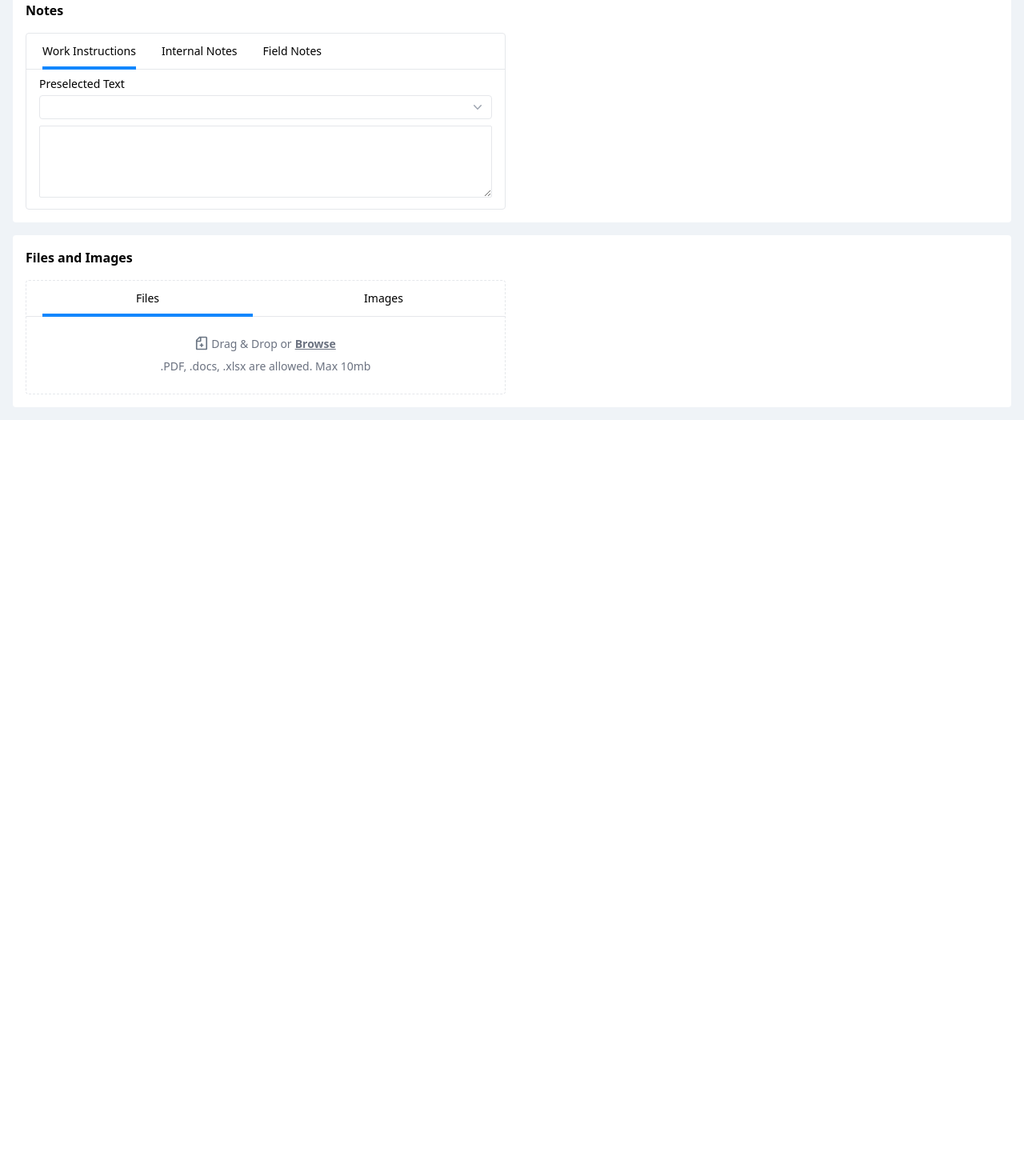
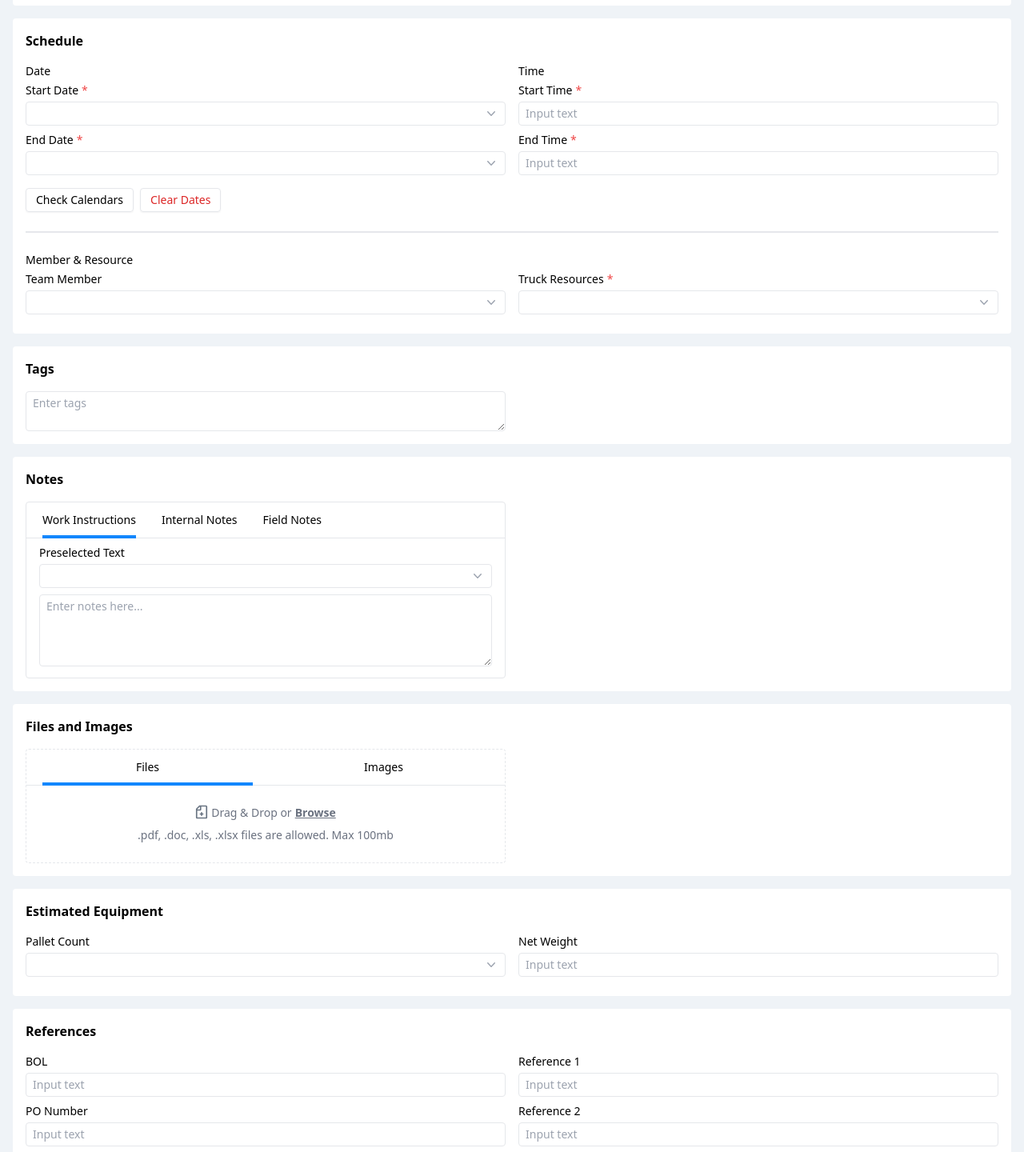
Before and after one commit to renielDev/razor-react-app, a React (Vite) app: page / in a window 1280 px wide. Shown: the part 560-2000 px from the top of the page at 80% size. Before the commit the page ends 1085 px from the top, so only its background shows below. Built offline with nearby package versions, Linux system fonts and the light colour scheme.

Commit message:
chore: component refactor

```diff
--- a/src/App.tsx
+++ b/src/App.tsx
@@ -7,9 +7,11 @@ import BodyContainer from './components/body-container/BodyContainer'
 import DropdownMenu from './components/dropdown/DropdownMenu'
 import FormInputLabel from './components/form-input-label/FormInputLabel'
 import Header from './components/header/Header'
-import IconFile from './components/icons/IconFile'
+import InputFile from './components/input-file/InputFile'
 import LogisticTypeMenu, { LogisticType } from './components/logistic-type-menu/LogisticTypeMenu'
 import TabMenu from './components/tab-menu/TabMenu'
+import Textarea from './components/textarea/Textarea'
+import TextInput from './components/textinput/Textinput'
 
 const addresses = [
   'New York, NY, USA',
@@ -21,26 +23,26 @@ const addresses = [
 ]
 
 const notesTabMenu = [
-  {name: 'Work Instructions', id: 'work-instructions'},
-  {name: 'Internal Notes', id: 'internal-notes'},
-  {name: 'Field Notes', id: 'field-notes'},
+  { name: 'Work Instructions', id: 'work-instructions' },
+  { name: 'Internal Notes', id: 'internal-notes' },
+  { name: 'Field Notes', id: 'field-notes' },
 ]
 
 const headerMenu = [
-  {name: 'General', id: 'general'},
-  {name: 'Order Details', id: 'order-details'},
-  {name: 'Estimate', id: 'estimate'},
-  {name: 'Invoices', id: 'invoices'},
-  {name: 'Time Sheets', id: 'time-sheets'},
-  {name: 'Reporting', id: 'reporting'},
-  {name: 'Asset Purchase', id: 'asset-purchase'},
-  {name: 'Notifications', id: 'notifications'},
-  {name: 'Activity', id: 'activity'},
+  { name: 'General', id: 'general' },
+  { name: 'Order Details', id: 'order-details' },
+  { name: 'Estimate', id: 'estimate' },
+  { name: 'Invoices', id: 'invoices' },
+  { name: 'Time Sheets', id: 'time-sheets' },
+  { name: 'Reporting', id: 'reporting' },
+  { name: 'Asset Purchase', id: 'asset-purchase' },
+  { name: 'Notifications', id: 'notifications' },
+  { name: 'Activity', id: 'activity' },
 ]
 
 const filesMenu = [
-  {name: 'Files', id: 'files'},
-  {name: 'Images', id: 'images'},
+  { name: 'Files', id: 'files' },
+  { name: 'Images', id: 'images' },
 ]
 
 function App() {
@@ -76,7 +78,6 @@ function App() {
           </div>
         </div>
         <TabMenu menuItems={headerMenu} activeTab={selectedHeaderMenu} onTabChange={tab => setHeaderMenu(tab)} />
-        {/* <Menu  /> */}
 
         <BodyContainer>
           <div className='p-4 bg-white rounded'>
@@ -84,10 +85,10 @@ function App() {
             <div className="flex gap-4">
               <div className='flex-1'>
                 <FormInputLabel label='Account Name' required>
-                  <input type="text" placeholder='Input text' className='px-2 py-1 text-sm border-gray-200 rounded border-1' />
+                  <TextInput placeholder='Input text' />
                 </FormInputLabel>
                 <FormInputLabel label='Job Type' required>
-                  <input type="text" placeholder='Input text' className='px-2 py-1 text-sm border-gray-200 rounded border-1' />
+                  <TextInput placeholder='Input text' />
                 </FormInputLabel>
               </div>
               <div className='flex-1'>
@@ -95,15 +96,68 @@ function App() {
                   <DropdownMenu options={addresses} value={form.pickUpLocation} searchable onSelectItem={val => handleFormUpdate('pickUpLocation', val)} />
                 </FormInputLabel>
                 <FormInputLabel label='Primary Contact'>
-                  <input type="text" placeholder='Input text' className='px-2 py-1 text-sm border-gray-200 rounded border-1' />
+                  <TextInput placeholder='Input text' />
                 </FormInputLabel>
               </div>
+            </div>
+            <div className="flex gap-2 mt-2">
+              <Button className='text-primary-base'>+ Add Alternate Contact</Button>
+              <Button className='text-primary-base'>+ Add Pimary Contact</Button>
             </div>
           </div>
           <SectionContainer>
             <h4 className='mb-4 text-base font-semibold'>Select Logistic Type</h4>
-            <LogisticTypeMenu onSelect={val => handleFormUpdate('logisticType', val)} value={form.logisticType as LogisticType}/>
+            <LogisticTypeMenu onSelect={val => handleFormUpdate('logisticType', val)} value={form.logisticType as LogisticType} />
           </SectionContainer>
+          <SectionContainer>
+            <h4 className='mb-4 text-base font-semibold'>Schedule</h4>
+            <div className="flex gap-4">
+              <div className='flex-1'>
+                <FormInputLabel label='Date' className='mb-0' />
+                <FormInputLabel label='Start Date' required>
+                  <DropdownMenu options={addresses} value={form.pickUpLocation} searchable onSelectItem={val => handleFormUpdate('pickUpLocation', val)} />
+                </FormInputLabel>
+                <FormInputLabel label='End Date' required>
+                  <DropdownMenu options={addresses} value={form.pickUpLocation} searchable onSelectItem={val => handleFormUpdate('pickUpLocation', val)} />
+                </FormInputLabel>
+              </div>
+              <div className='flex-1'>
+                <FormInputLabel label='Time' className='mb-0' />
+                <FormInputLabel label='Start Time' required>
+                  <TextInput placeholder='Input text' />
+                </FormInputLabel>
+                <FormInputLabel label='End Time' required>
+                  <TextInput placeholder='Input text' />
+                </FormInputLabel>
+              </div>
+            </div>
+            <div className="flex gap-2 mt-2">
+              <Button>Check Calendars</Button>
+              <Button className='text-red-600'>Clear Dates</Button>
+            </div>
+            <div className="w-full my-6 border-gray-200 border-1"></div>
+            <FormInputLabel label='Member & Resource' className='mb-0' />
+            <div className="flex gap-4">
+              <div className='flex-1'>
+                <FormInputLabel label='Team Member'>
+                  <DropdownMenu options={addresses} value={form.pickUpLocation} searchable onSelectItem={val => handleFormUpdate('pickUpLocation', val)} />
+                </FormInputLabel>
+              </div>
+              <div className='flex-1'>
+                <FormInputLabel label='Truck Resources' required>
+                  <DropdownMenu options={addresses} value={form.pickUpLocation} searchable onSelectItem={val => handleFormUpdate('pickUpLocation', val)} />
+                </FormInputLabel>
+              </div>
+            </div>
+          </SectionContainer>
+
+          <SectionContainer>
+            <h4 className='mb-4 text-base font-semibold'>Tags</h4>
+            <div className="grid grid-cols-2 gap-4">
+              <Textarea placeholder='Enter tags' />
+            </div>
+          </SectionContainer>
+
           <SectionContainer>
             <h4 className='mb-4 text-base font-semibold'>Notes</h4>
             <div className="grid grid-cols-2 gap-4">
@@ -116,26 +170,58 @@ function App() {
                         <DropdownMenu options={addresses} value={form.pickUpLocation} searchable onSelectItem={val => handleFormUpdate('pickUpLocation', val)} />
                       </FormInputLabel>
                     </div>
-                    <textarea name="" id="" rows={4} className='w-full px-2 py-1 text-sm border-gray-200 rounded-sm border-1'></textarea>
+                    <Textarea placeholder='Enter notes here...' rows={4} />
                   </div>
                 </div>
               </div>
             </div>
           </SectionContainer>
+
           <SectionContainer>
             <h4 className='mb-4 text-base font-semibold'>Files and Images</h4>
             <div className="grid grid-cols-2 gap-4">
               <div className="">
                 <div className="border-gray-200 border-dashed rounded border-1">
                   <TabMenu menuItems={filesMenu} intent='full' activeTab={selectedFilesMenu} onTabChange={tab => setFilesMenu(tab)} />
-                  <div className="flex flex-col items-center px-4 py-6 text-sm text-gray-500 justify-items-center">
-                    <div className='flex mb-2'>
-                      <IconFile className='mr-1' />
-                      Drag & Drop or <span className='ml-1 font-semibold underline '>Browse</span>
-                    </div>
-                    <div>.PDF, .docs, .xlsx are allowed. Max 10mb</div>
-                  </div>
+                  <InputFile onFileSelect={() => { }} />
                 </div>
+              </div>
+            </div>
+          </SectionContainer>
+          <SectionContainer>
+            <h4 className='mb-4 text-base font-semibold'>Estimated Equipment</h4>
+            <div className="flex gap-4">
+              <div className='flex-1'>
+                <FormInputLabel label='Pallet Count'>
+                  <DropdownMenu options={addresses} value={form.pickUpLocation} searchable onSelectItem={val => handleFormUpdate('pickUpLocation', val)} />
+                </FormInputLabel>
+              </div>
+              <div className='flex-1'>
+                <FormInputLabel label='Net Weight'>
+                  <TextInput placeholder='Input text' />
+                </FormInputLabel>
+              </div>
+            </div>
+          </SectionContainer>
+          <SectionContainer>
+            <h4 className='mb-4 text-base font-semibold'>References</h4>
+            <div className="flex gap-4">
+              <div className='flex-1'>
+                <FormInputLabel label='BOL'>
+                  <TextInput placeholder='Input text' />
+                </FormInputLabel>
+                <FormInputLabel label='PO Number'>
+                  <TextInput placeholder='Input text' />
+                </FormInputLabel>
+              </div>
+              <div className='flex-1'>
+                <FormInputLabel label='Reference 1' >
+                  <TextInput placeholder='Input text' />
+                </FormInputLabel>
+                <FormInputLabel label='Reference 2' >
+                  <TextInput placeholder='Input text' />
+                </FormInputLabel>
+                <Button className='text-primary-base'>+ Add More Reference</Button>
               </div>
             </div>
           </SectionContainer>
--- a/src/components/Button/Button.scss
+++ b/src/components/Button/Button.scss
@@ -1,4 +1,4 @@
 .base {
-  @apply transition-opacity duration-300 hover:opacity-70;
+  @apply text-sm transition-opacity duration-300 hover:opacity-70;
   @apply flex items-center px-3 py-1 rounded shadow-sm;
 }
--- a/src/components/dropdown/DropdownMenu.tsx
+++ b/src/components/dropdown/DropdownMenu.tsx
@@ -2,6 +2,7 @@ import { ChevronDownIcon, ChevronUpIcon } from '@heroicons/react/20/solid';
 import { cx } from 'class-variance-authority';
 import { useState } from 'react';
 import { cn } from '../../shared/utils';
+import './DropdownMenu.scss';
 
 interface OptionItem {
   key: string;
@@ -28,7 +29,7 @@ const DropdownMenu: React.FC<DropdownMenuProps> = ({ options, placeholder, searc
 
     return false
   });
-  const _dropdownOptionsClassname = cn('absolute w-full text-sm bg-white border-gray-200 rounded-md shadow-lg border-1 top-[2rem]', {
+  const _dropdownOptionsClassname = cn('dropdownmenu', {
     'hidden': !optionOpen,
   })
 
@@ -40,7 +41,7 @@ const DropdownMenu: React.FC<DropdownMenuProps> = ({ options, placeholder, searc
   }
 
   const listOptionClass = (option: OptionValue) => {
-    return cx('px-4 py-1 transition-colors duration-300 hover:bg-gray-100', {
+    return cx('dropdownmenu--item', {
       'bg-gray-100': selected(option),
     })
   }
--- a/src/components/form-input-label/FormInputLabel.tsx
+++ b/src/components/form-input-label/FormInputLabel.tsx
@@ -1,14 +1,19 @@
+import { ClassValue } from "class-variance-authority/types";
+import { cn } from "../../shared/utils";
+
 
 interface FormInputLabelProps {
   label: string;
   required?: boolean;
-  children: React.ReactNode;
+  children?: React.ReactNode;
+  className?: ClassValue
 }
 
-const FormInputLabel: React.FC<FormInputLabelProps> = ({ label, required, children }) => {
+const FormInputLabel: React.FC<FormInputLabelProps> = ({ label, required, children, className }) => {
+  const _className = cn('flex flex-col mb-2', className)
   return (
-    <div className='flex flex-col mb-2'>
-      <label htmlFor="" className='mb-1 text-sm'>{label}
+    <div className={_className}>
+      <label htmlFor="" className='mb-1 text-sm font-medium'>{label}
         {required && <span className="ml-1 text-red-500">*</span>}</label>
       {children}
     </div>
--- /dev/null
+++ b/src/components/input-file/InputFile.scss
@@ -0,0 +1,4 @@
+
+.input-file {
+  @apply w-full h-full opacity-0 absolute top-0;
+}
--- /dev/null
+++ b/src/components/input-file/InputFile.tsx
@@ -0,0 +1,79 @@
+
+import React from 'react';
+import { IconFile } from '../icons';
+import './InputFile.scss'
+import { TrashIcon } from '@heroicons/react/20/solid';
+
+type FileExtension = '.jpg' | '.jpeg' | '.png' | '.pdf' | '.doc' | '.docx' | '.xls' | '.xlsx' | '.ppt' | '.pptx';
+
+interface InputFileProps {
+  allowedTypes?: FileExtension[];
+  maxFileSize?: number;
+  onFileSelect: (file: File | null) => void;
+}
+
+const InputFile: React.FC<InputFileProps> = ({ allowedTypes=['.pdf', '.doc', '.xls', '.xlsx'], maxFileSize=100, onFileSelect }) => {
+  const [selectedFile, setSelectedFile] = React.useState<File | null>(null);
+
+  const maxFileSizeInMb = maxFileSize * 1024 * 1024;
+
+  const handleFileSelect = (event: React.ChangeEvent<HTMLInputElement>) => {
+    const file = event.target.files?.[0];
+    if (file) {
+      const fileExtension = file.name.substring(file.name.lastIndexOf('.')).toLowerCase();
+      if (allowedTypes.includes(fileExtension as FileExtension) && file.size <= maxFileSizeInMb) {
+        setSelectedFile(file)
+        onFileSelect(file);
+      } else {
+        alert(`Invalid file type or size. Allowed extensions: ${allowedTypes.join(', ')}. Max file size: ${maxFileSize}mb.`);
+      }
+    }
+  };
+
+  const handleDragOver = (event: React.DragEvent<HTMLDivElement>) => {
+    event.preventDefault();
+    event.dataTransfer.dropEffect = 'copy';
+  };
+
+  const handleRemoveFile = () => {
+    onFileSelect(null);
+    setSelectedFile(null);
+  }
+
+  const handleDrop = (event: React.DragEvent<HTMLDivElement>) => {
+    event.preventDefault();
+    const file = event.dataTransfer.files?.[0];
+    if (file) {
+      const fileExtension = file.name.substring(file.name.lastIndexOf('.')).toLowerCase();
+      if (allowedTypes.includes(fileExtension as FileExtension) && file.size <= maxFileSizeInMb) {
+        onFileSelect(file);
+      } else {
+        alert(`Invalid file type or size. Allowed types: ${allowedTypes.join(', ')}. Max file size: ${maxFileSize}mb.`);
+      }
+    }
+  };
+
+  return (
+    <div className="relative flex flex-col items-center px-4 py-6 text-sm text-gray-500 justify-items-center" onDragOver={handleDragOver} onDrop={handleDrop}>
+      {!selectedFile && (
+        <>
+          <div className='flex mb-2'>
+            <IconFile className='mr-1' />
+            Drag & Drop or <label htmlFor="file-input" className='ml-1 font-semibold underline cursor-pointer'>Browse</label>
+          </div>
+          <div>{allowedTypes.join(', ')} files are allowed. Max {maxFileSize}mb</div>
+          <input id="file-input" type="file" className="input-file" onChange={handleFileSelect} />
+        </>
+      )}
+      {selectedFile && (
+        <div className='flex items-center pb-1 border-white hover:border-gray-200 border-b-1 hover:opacity-60'>
+          <IconFile className='mr-1 ' pathClassName='fill-emerald-400' />
+          <span className='font-medium'>{selectedFile?.name}</span>
+          <TrashIcon className='w-4 h-4 ml-1 text-red-500 cursor-pointer' onClick={handleRemoveFile} />
+        </div>
+      )}
+    </div>
+  );
+};
+
+export default InputFile;
--- /dev/null
+++ b/src/components/textarea/Textarea.tsx
@@ -0,0 +1,19 @@
+import React, { TextareaHTMLAttributes } from 'react';
+import { cn } from '../../shared/utils';
+
+interface TextareaProps extends TextareaHTMLAttributes<HTMLTextAreaElement> { }
+
+const Textarea: React.FC<TextareaProps> = ({ name, rows, className, ...props }) => {
+  const _className = cn('w-full px-2 py-1 text-sm border-gray-200 rounded border-1', className)
+  return (
+    <textarea
+      name={name}
+      id={name}
+      rows={rows}
+      className={_className}
+      {...props}
+    ></textarea>
+  );
+};
+
+export default Textarea;
--- /dev/null
+++ b/src/components/textinput/Textinput.tsx
@@ -0,0 +1,14 @@
+import React from 'react';
+import { cn } from '../../shared/utils';
+
+interface TextInputProps extends React.InputHTMLAttributes<HTMLInputElement> {
+};
+
+const TextInput: React.FC<TextInputProps> = ({ className, ...props }) => {
+  const _className = cn('px-2 py-1 text-sm border-gray-200 rounded border-1', className)
+  return (
+    <input className={_className} {...props} />
+  );
+};
+
+export default TextInput;
```
Also changed, not shown: src/components/dropdown/DropdownMenu.scss (added, +7 -0 lines).
